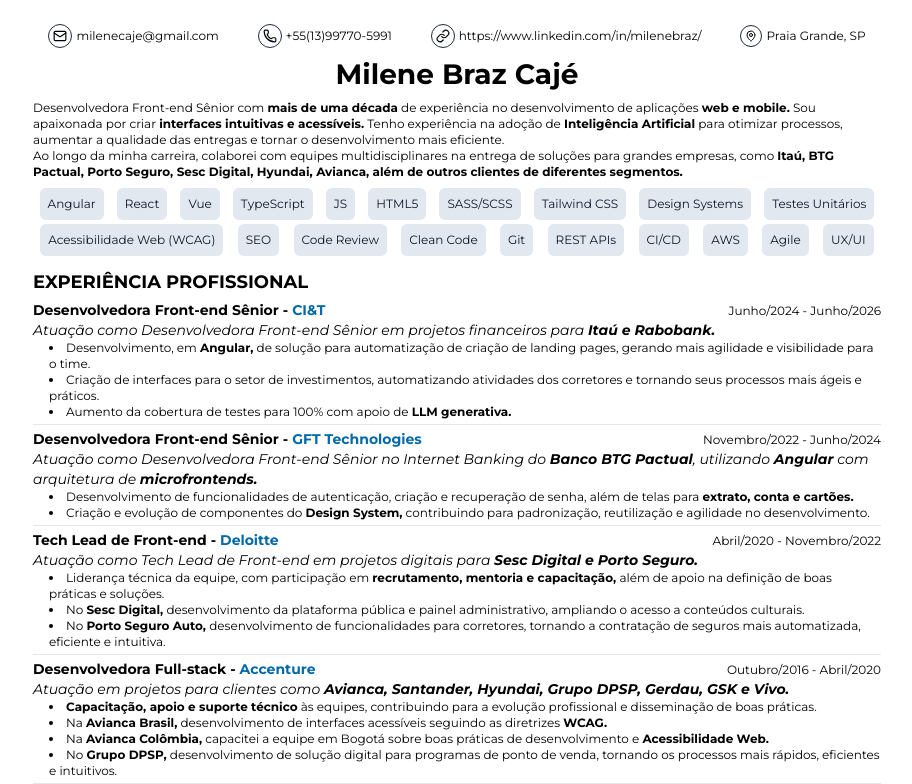
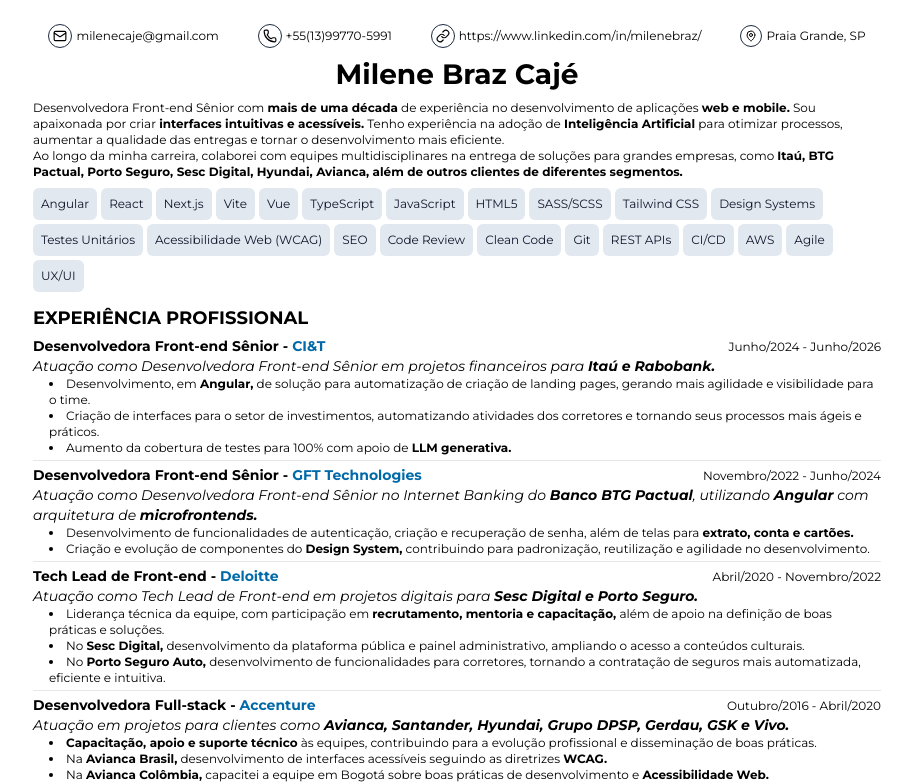
Before and after one commit to milene-caje/resume, a React (Vite) app: page / in a window 1280 px wide. Shown: the top 784 px of the page, without its empty margins (183-1095 px from the left). Built offline with nearby package versions, Linux system fonts and the light colour scheme.

Commit message:
Adding some skills

```diff
--- a/src/components/Skill.tsx
+++ b/src/components/Skill.tsx
@@ -3,12 +3,14 @@
 
 function Skill() {
   return (
-    <div className="flex flex-wrap justify-around text-xs gap-y-1">
+    <div className="flex flex-wrap text-xs gap-1">
       <Tag>Angular</Tag>
       <Tag>React</Tag>
+      <Tag>Next.js</Tag>
+      <Tag>Vite</Tag>
       <Tag>Vue</Tag>
       <Tag>TypeScript</Tag>
-      <Tag>JS</Tag>
+      <Tag>JavaScript</Tag>
       <Tag>HTML5</Tag>
       <Tag>SASS/SCSS</Tag>
       <Tag>Tailwind CSS</Tag>
```
